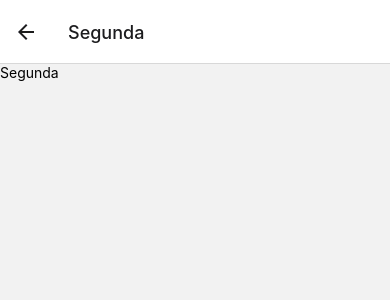
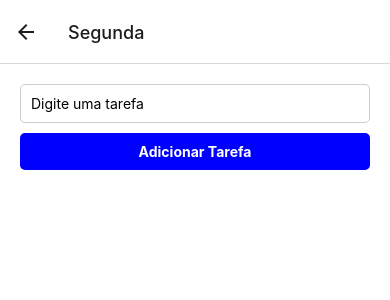
Before and after one commit to WallaceHenriques/WallaceIndividualNative, a React Native app: screen /Segunda in a window 390 px wide. Shown: the top 300 px of the page. Built offline with nearby package versions, Linux system fonts and the light colour scheme.

Commit message:
Implementando a Segunda Rota

```diff
--- a/src/routes/index.jsx
+++ b/src/routes/index.jsx
@@ -1,7 +1,7 @@
 import { NavigationContainer } from "@react-navigation/native";
 import { createNativeStackNavigator } from "@react-navigation/native-stack";
 import { FlipboardIcon } from "../screens/Pagina";
-import {Segunda} from "../screens/Segunda";
+import Segunda from "../screens/Segunda";
 
 
 const Stack = createNativeStackNavigator();
--- a/src/screens/Segunda/index.jsx
+++ b/src/screens/Segunda/index.jsx
@@ -1,10 +1,85 @@
-import { View, Text } from 'react-native'
-import React from 'react'
+import React, { useState } from 'react';
+import { View, Text, TextInput, TouchableOpacity, FlatList, StyleSheet } from 'react-native';
 
-export const Segunda = () => {
+const Segunda = () => {
+  const [task, setTask] = useState('');
+  const [tasksList, setTasksList] = useState([]);
+
+  const handleAddTask = () => {
+    if (task.trim() !== '') {
+      setTasksList([...tasksList, { id: Date.now().toString(), task: task }]);
+      setTask('');
+    }
+  };
+
+  const renderItem = ({ item }) => {
+    return (
+      <View style={styles.taskItem}>
+        <Text>{item.task}</Text>
+      </View>
+    );
+  };
+
   return (
-    <View>
-      <Text>Segunda</Text>
+    <View style={styles.container}>
+      <TextInput
+        style={styles.input}
+        placeholder="Digite uma tarefa"
+        value={task}
+        onChangeText={(text) => setTask(text)}
+      />
+      <TouchableOpacity style={styles.button} onPress={handleAddTask}>
+        <Text style={styles.buttonText}>Adicionar Tarefa</Text>
+      </TouchableOpacity>
+
+      <FlatList
+        data={tasksList}
+        renderItem={renderItem}
+        keyExtractor={(item) => item.id}
+        style={styles.list}
+      />
     </View>
-  )
-}
+  );
+};
+
+const styles = StyleSheet.create({
+  container: {
+    flex: 1,
+    justifyContent: 'center',
+    alignItems: 'center',
+    padding: 20,
+    backgroundColor: '#fff',
+  },
+  input: {
+    borderWidth: 1,
+    borderColor: '#ccc',
+    borderRadius: 5,
+    padding: 10,
+    marginBottom: 10,
+    width: '100%',
+  },
+  button: {
+    backgroundColor: 'blue',
+    padding: 10,
+    borderRadius: 5,
+    width: '100%',
+    alignItems: 'center',
+  },
+  buttonText: {
+    color: '#fff',
+    fontWeight: 'bold',
+  },
+  list: {
+    width: '100%',
+    marginTop: 20,
+  },
+  taskItem: {
+    borderWidth: 1,
+    borderColor: '#ccc',
+    borderRadius: 5,
+    padding: 10,
+    marginBottom: 10,
+  },
+});
+
+export default Segunda;
```
